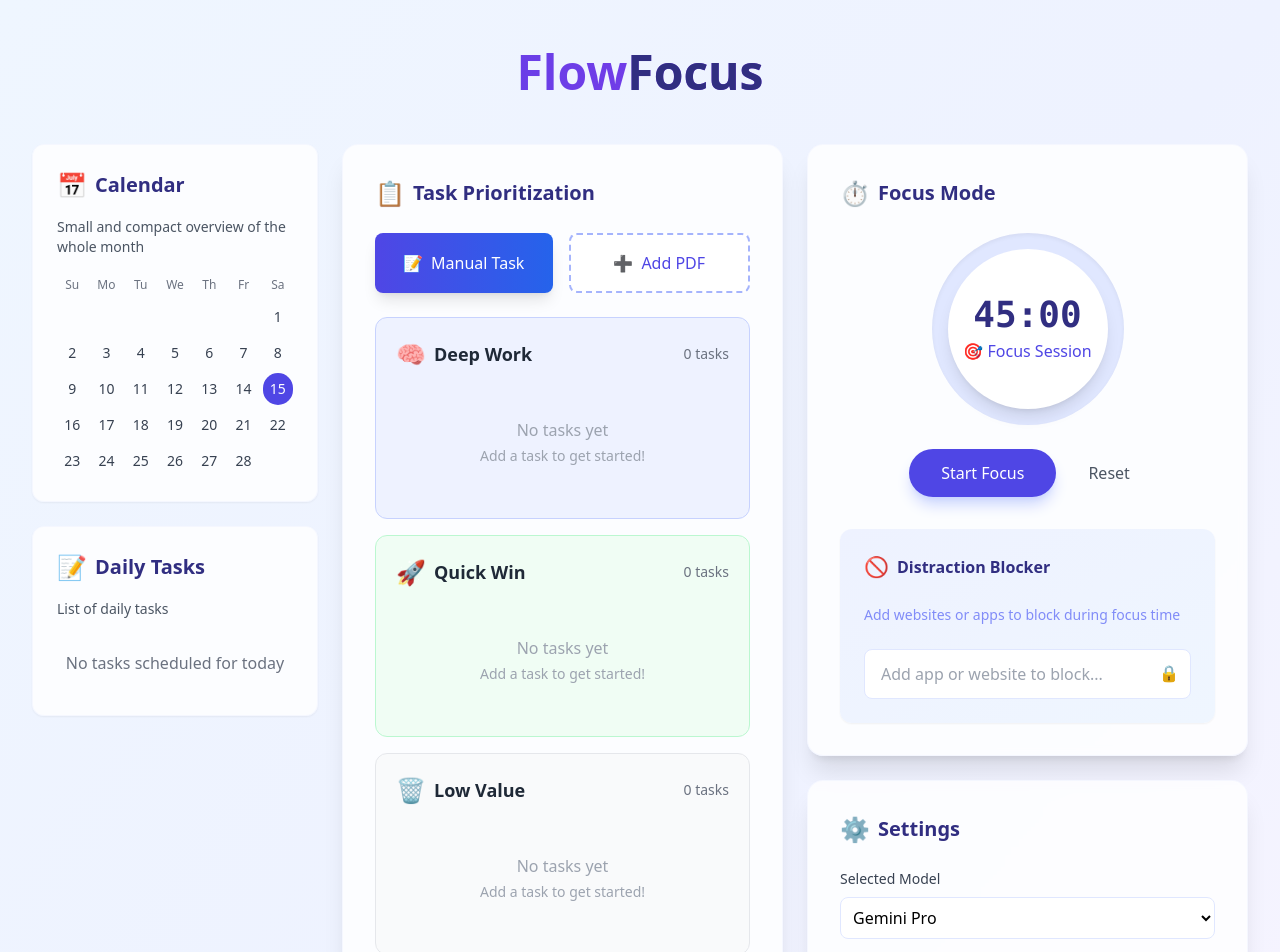
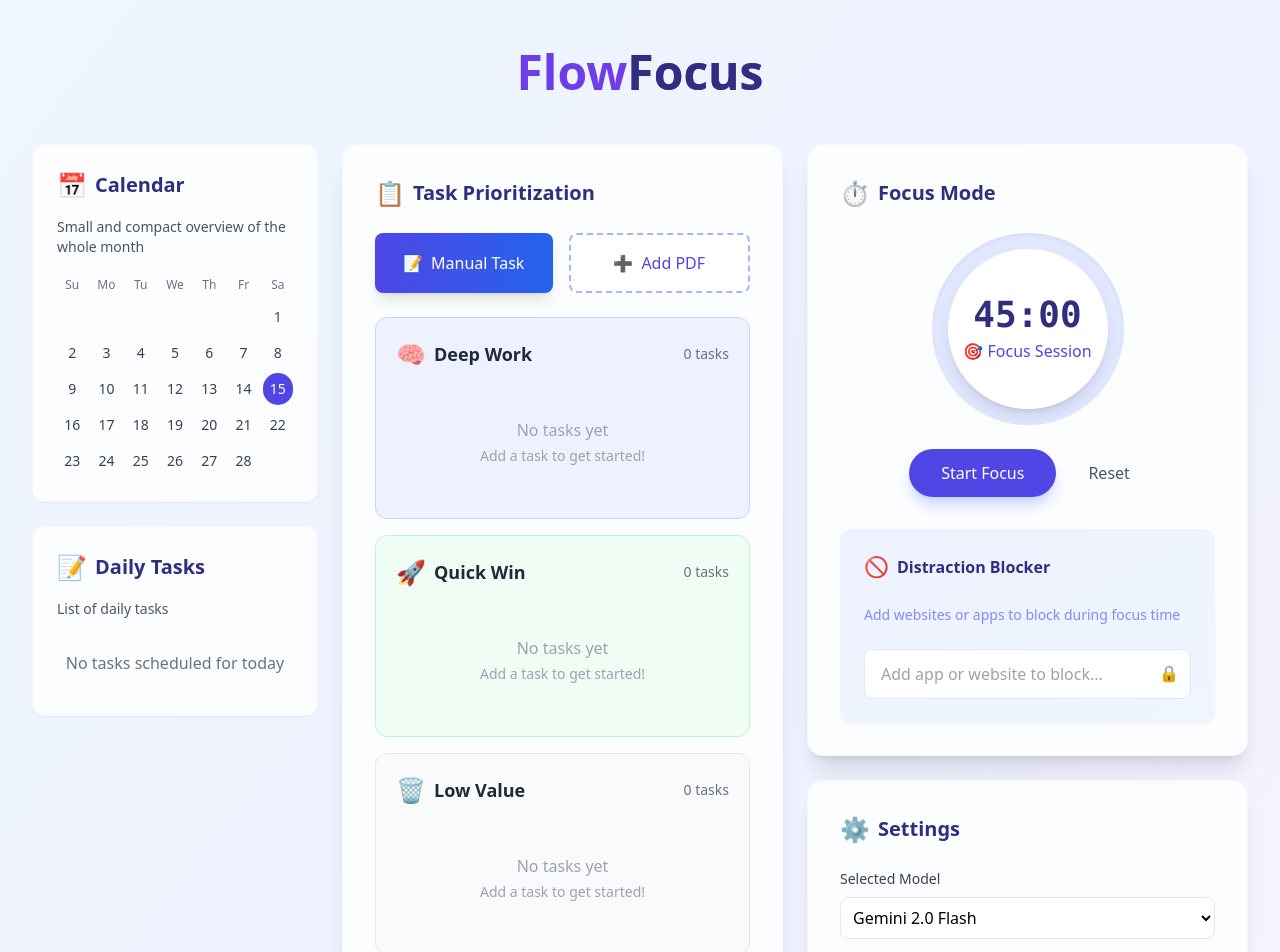
Before and after one commit to Legesus/FlowFocus, a Next.js app: page / in a window 1280 px wide. Shown: the top 952 px of the page. Built offline with nearby package versions, Linux system fonts and the light colour scheme.

Commit message:
update gemini naming in settings

```diff
--- a/components/Settings.tsx
+++ b/components/Settings.tsx
@@ -21,9 +21,9 @@ const Settings = () => {
           onChange={(e) => setSelectedModel(e.target.value)}
           className="w-full p-2 rounded-lg border border-indigo-100 focus:outline-none focus:ring-2 focus:ring-indigo-400 focus:border-transparent bg-white"
         >
-          <option value="gemini-1.0-pro-latest">Gemini Pro</option>
-          <option value="gemini-1.0-pro">Gemini Pro Legacy</option>
-          <option value="gemini-pro-vision">Gemini Pro Vision</option>
+          <option value="gemini-2.0-flash">Gemini 2.0 Flash</option>
+          <option value="gemini-2.0-flash-lite-preview-02-05">Gemini 2.0 Flash Lite Preview</option>
+          <option value="gemini-2.0-pro-exp-02-05">Gemini 2.0 Pro Experimental</option>
         </select>
       </div>
 
```
